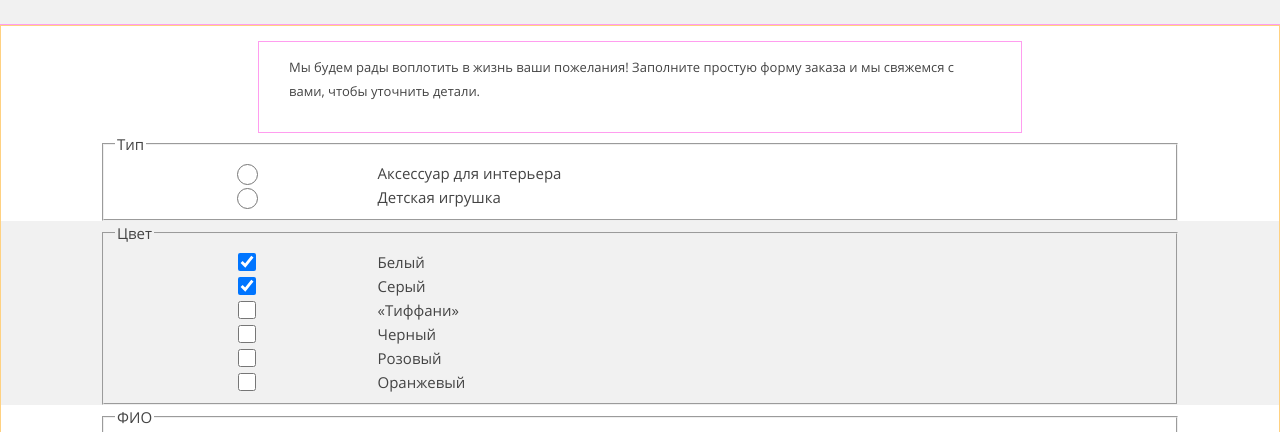
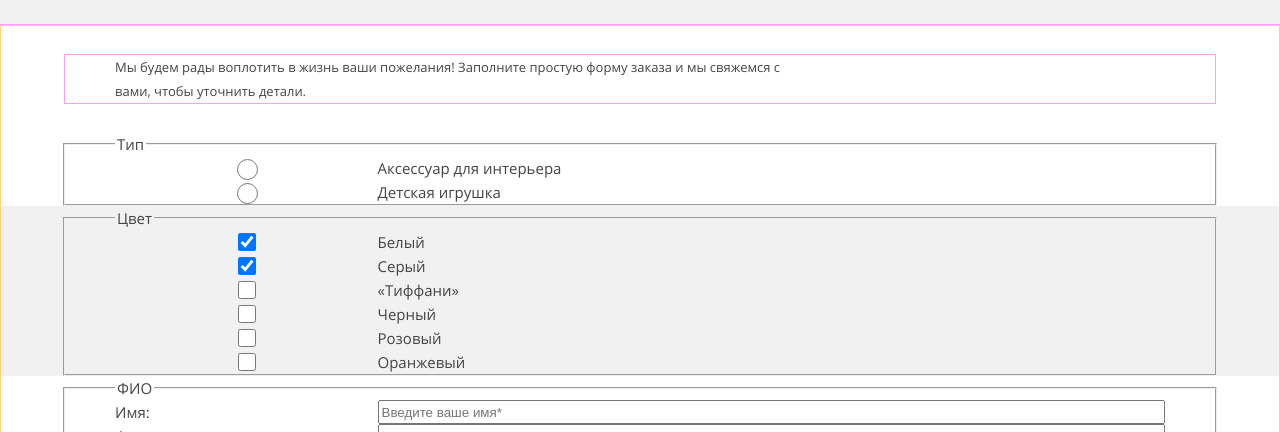
Before and after one commit to Rozzel/105020-mishka-24, a plain HTML site: page source/form.html in a window 1280 px wide. Shown: the part 318-750 px from the top of the page. Drawn offline with nearby package versions, Linux system fonts and the light colour scheme; files that its build step writes are made by us from their sources.

Commit message:
Закончил правку Размеров страниц

```diff
--- a/source/form.html
+++ b/source/form.html
@@ -43,7 +43,7 @@
       <h2 class="visually-hidden">Заполните форму заказа</h2>
 
       <div class="knitting__wrapper">
-        <div class="knitting__wrapper-greeting-text wrapper wrapper--center">
+        <div class="knitting__wrapper-greeting-text">
           <p class="knitting__greeting-text">
             Мы будем рады воплотить в жизнь ваши пожелания! Заполните простую форму заказа и мы свяжемся с вами, чтобы уточнить детали.
           </p>
--- a/source/less/components/catalog.less
+++ b/source/less/components/catalog.less
@@ -2,18 +2,18 @@
   width: 100%;
   display: flex;
   justify-content: center;
+  padding-top: 30px;
 }
 
 .catalog__wrapper {
   .size-width(@mobile-size; @mobile-padding);
-  padding-top: 30px;
 
   @media (min-width: @tablet-width) {
-    width: @tablet-size;
+    .size-width(@tablet-size; @tablet-padding);
   }
 
   @media (min-width: @desktop-width) {
-    width: @desktop-size;
+    .size-width(@desktop-size; @desktop-padding);
   }
 }
 
--- a/source/less/components/knitting.less
+++ b/source/less/components/knitting.less
@@ -7,32 +7,30 @@
 }
 
 .knitting__wrapper-greeting-text {
-  padding: 0 30px;
+  .size-width(@mobile-size; @mobile-padding);
   margin: 0 auto;
-  max-width: 460px;
 
   @media (min-width: @tablet-width) {
-    max-width: 668px;
+    .size-width(@tablet-size; @tablet-padding);
   }
 
   @media (min-width: @desktop-width) {
-    max-width: 702px;
+    .size-width(@desktop-size; @desktop-padding);
   }
 }
 
 .knitting__group {
   display: grid;
   grid-template-columns: 1fr 3fr;
-  max-width: @mobile-size;
-  padding: 0 30;
+  .size-width(@mobile-size; @mobile-padding);
   margin: 0 auto;
 
   @media (min-width: @tablet-width) {
-    max-width: @tablet-size;
+    .size-width(@tablet-size; @tablet-padding);
   }
 
   @media (min-width: @desktop-width) {
-    max-width: @desktop-size;
+    .size-width(@desktop-size; @desktop-padding);
   }
 }
 
@@ -45,6 +43,14 @@
 .knitting__greeting-text {
   .font-text(400; 13px; 24px);
   margin-bottom: 29px;
+
+  @media (min-width: @tablet-width) {
+    max-width: 670px;
+  }
+
+  @media (min-width: @desktop-width) {
+    max-width: 700px;
+  }
 }
 
 .knitting__input {
--- a/source/less/components/page-footer.less
+++ b/source/less/components/page-footer.less
@@ -10,7 +10,7 @@
 
   @media (min-width: @tablet-size) {
     display: flex;
-  .size-width(@tablet-size; @tablet-padding);
+    .size-width(@tablet-size; @tablet-padding);
   }
 
   @media (min-width: @desktop-size) {
--- a/source/less/components/produce.less
+++ b/source/less/components/produce.less
@@ -8,13 +8,14 @@
   display: flex;
   flex-direction: column;
   padding-top: 21px;
+  .size-width(@mobile-size; @mobile-padding);
 
   @media (min-width: @tablet-width) {
-    width: @tablet-size;
+    .size-width(@tablet-size; @tablet-padding);
   }
 
   @media (min-width: @desktop-width) {
-    width: @desktop-size;
+    .size-width(@desktop-size; @desktop-padding);
     flex-direction: row;
     flex-wrap: wrap;
   }
```
